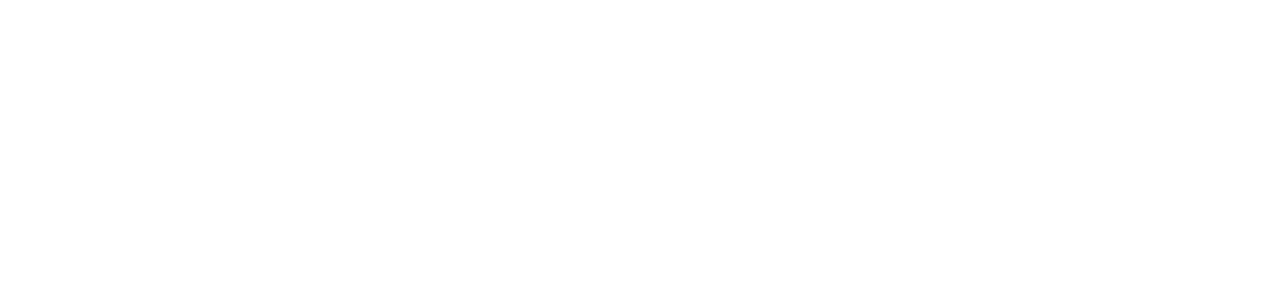
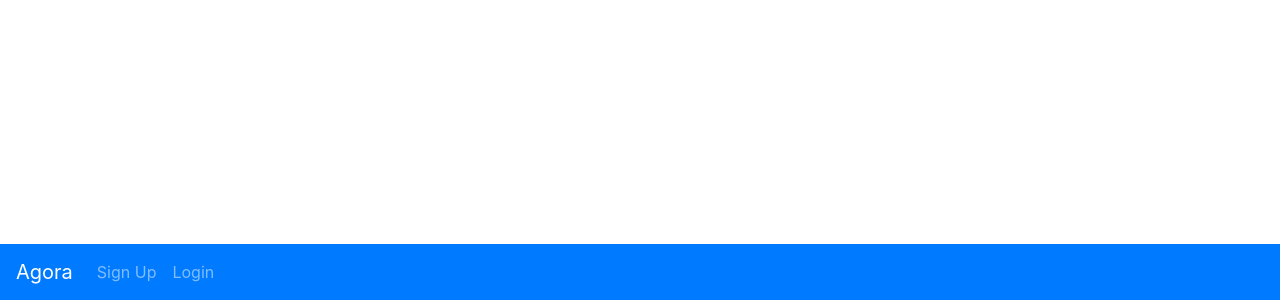
Before and after one commit to chenwill98/ECE-366-Agora, a React (Create React App) app in the folder agora/: page / in a window 1280 px wide. Shown: the part 500-800 px from the top of the page. Built offline with nearby package versions, Linux system fonts and the light colour scheme.

Commit message:
Implemented welcome page + user sessions

```diff
--- a/agora/src/components/Welcome.js
+++ b/agora/src/components/Welcome.js
@@ -1,13 +1,11 @@
 import React, { Component } from 'react';
-import { Row, Col, Container} from "react-bootstrap";
-import Navigation from "./Navigation.js";
+import WelcomeNav from './WelcomeNav.js';
 
 export default class Welcome extends Component {
     render() {
         return (
             <div>
-                <Navigation/>
-                Welcome placeholder
+                <WelcomeNav/>
             </div>
         )
     };
--- /dev/null
+++ b/agora/src/components/WelcomeNav.js
@@ -0,0 +1,20 @@
+import React, { Component } from 'react';
+import { Navbar, Nav } from "react-bootstrap";
+
+
+export default class Navigation extends Component {
+    render() {
+        return (
+            <Navbar fixed="bottom" bg="primary" variant="dark" expand="lg">
+                <Navbar.Brand href="/home">Agora</Navbar.Brand>
+                <Navbar.Toggle aria-controls="basic-navbar-nav" />
+                <Navbar.Collapse id="basic-navbar-nav">
+                    <Nav className="mr-auto">
+                        <Nav.Link href="/signup">Sign Up</Nav.Link>
+                        <Nav.Link href="/login">Login</Nav.Link>
+                    </Nav>
+                </Navbar.Collapse>
+            </Navbar>
+        )
+    };
+}
--- a/agora/src/index.js
+++ b/agora/src/index.js
@@ -16,8 +16,7 @@ import Events from './containers/Events.js';
 const routing = (
     <Router>
         <div>
-            <Route path="/helloworld" component={App} />
-            <Route path="/welcome" component={Welcome} />
+            <Route exact path="/" component={Welcome} />
             <Route path="/home" component={Home} />
             <Route path="/events" component={Events} />
             <Route path="/groups" component={Groups} />
```
